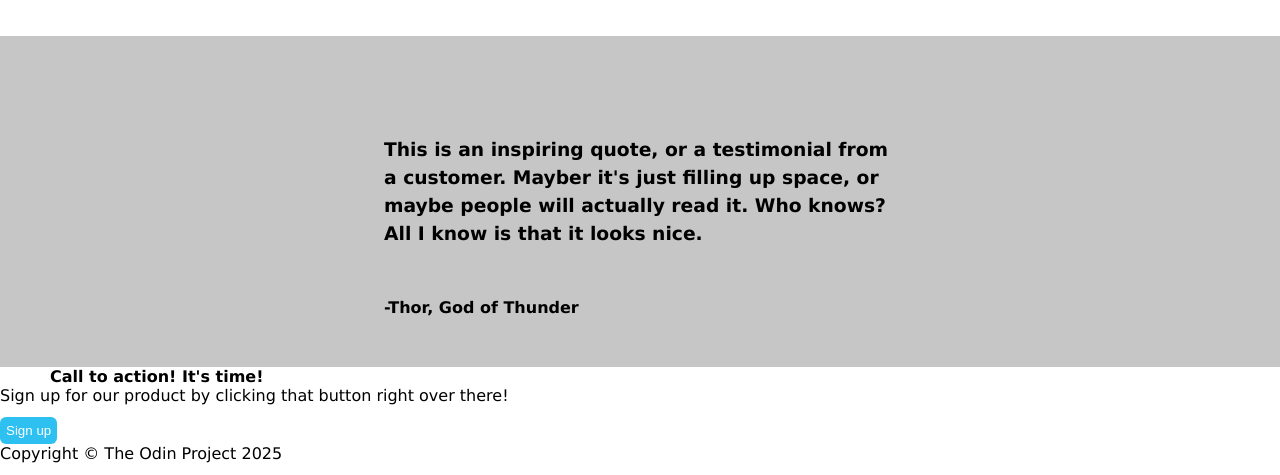
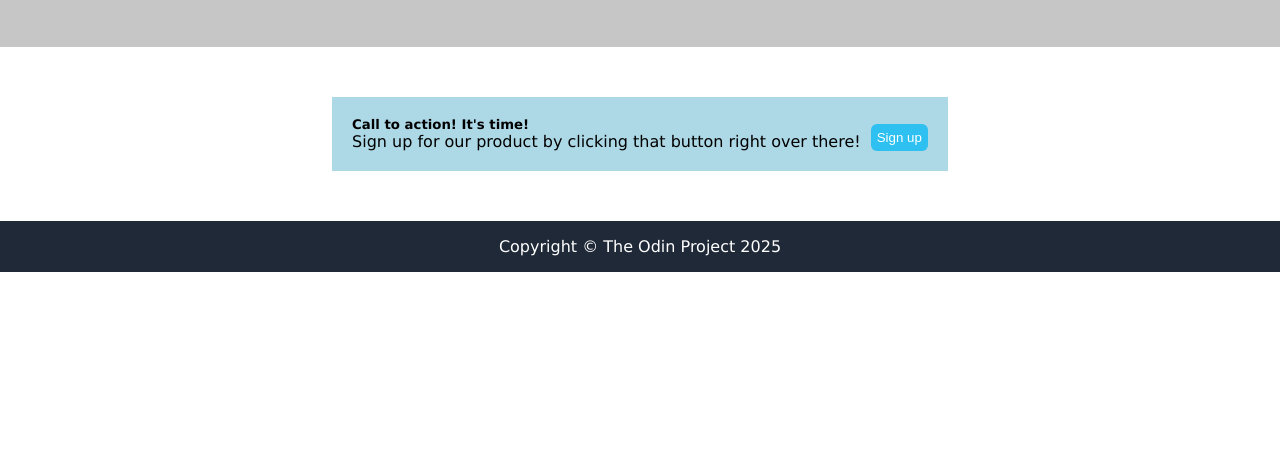
Before and after one commit to Nexqz/odin-landing-page, a plain HTML site: page index.html in a window 1280 px wide. Shown: the part 1258-1733 px from the top of the page. After the commit the page ends 1530 px from the top, so only its background shows below. Drawn offline with Linux system fonts and the light colour scheme.

Commit message:
style: add styles.css to action and footer section

```diff
--- a/index.html
+++ b/index.html
@@ -75,17 +75,18 @@
         <h4>-Thor, God of Thunder</h4>
       </section>
       <section class="action">
-        <div>
-          <h4>Call to action! It's time!</h4>
-          <p>
-            Sign up for our product by clicking that button right over there!
-          </p>
+        <div class="banner">
+          <div class="action-text">
+            <h5>Call to action! It's time!</h5>
+            <p>
+              Sign up for our product by clicking that button right over there!
+            </p>
+          </div>
+
           <button>Sign up</button>
         </div>
       </section>
-      <footer>
-        <p>Copyright © The Odin Project 2025</p>
-      </footer>
+      <footer>Copyright © The Odin Project 2025</footer>
     </div>
   </body>
 </html>
--- a/styles.css
+++ b/styles.css
@@ -40,6 +40,7 @@ a {
 
 .hero {
   display: flex;
+  height: 500px;
   align-items: center;
   background-color: #1f2937;
   padding: 10rem 10%;
@@ -77,6 +78,7 @@ button {
   flex: 1;
   width: 100%;
   height: 500px;
+  padding: 50px 0;
 }
 
 img {
@@ -117,3 +119,29 @@ h4 {
   width: 50%;
   margin: 0 50px;
 }
+
+.action {
+  display: flex;
+  justify-content: center;
+  align-items: center;
+}
+
+.banner {
+  display: flex;
+  align-items: end;
+  background-color: lightblue;
+  padding: 20px;
+  margin: 50px 0;
+  gap: 10px;
+}
+
+.action-text p {
+  padding: 0;
+}
+
+footer {
+  text-align: center;
+  background-color: #1f2937;
+  padding: 16px;
+  color: white;
+}
```
